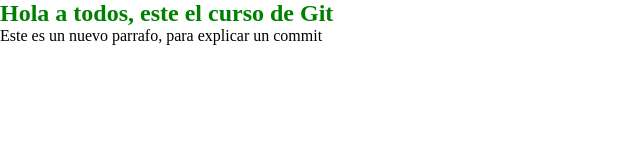
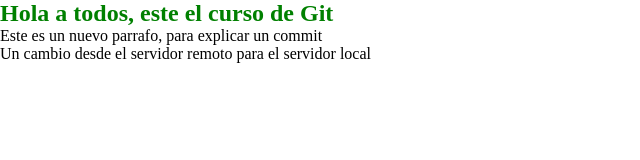
Before and after one commit to Maikolcode/CursoGitHub, a plain HTML site: page index.html in a window 1280 px wide. Shown: the whole page, without its empty margins (0-640 px from the left). Drawn offline with Linux system fonts and the light colour scheme.

Commit message:
Update index.html

```diff
--- a/index.html
+++ b/index.html
@@ -9,5 +9,6 @@
 <body>
     <h2>Hola a todos, este el curso de Git</h2>
     <p>Este es un nuevo parrafo, para explicar un commit</p>
+    <p>Un cambio desde el servidor remoto para el servidor local</p>
 </body>
 </html>
```
